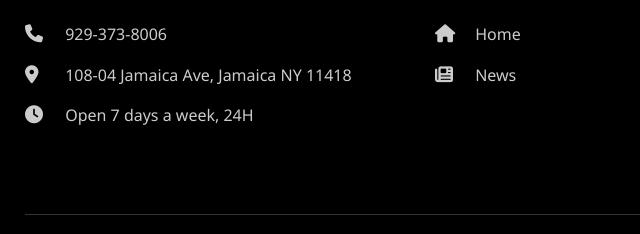
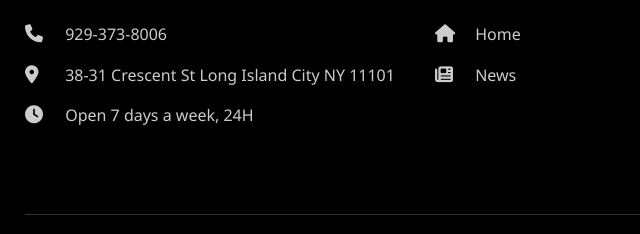
Before and after one commit to liuy-111/333, a plain HTML site: page index.html in a window 1280 px wide. Shown: the part 3889-4123 px from the top of the page, 0-640 px from the left. Drawn offline with Linux system fonts and the light colour scheme.

Commit message:
Update index.html

```diff
--- a/index.html
+++ b/index.html
@@ -789,7 +789,7 @@
                 <div class="footer-section">
                     <h3>Contact Us</h3>
                     <p><i class="fas fa-phone"></i> 929-373-8006</p>
-                    <p><i class="fas fa-map-marker-alt"></i> 108-04 Jamaica Ave, Jamaica NY 11418</p>
+                    <p><i class="fas fa-map-marker-alt"></i> 38-31 Crescent St Long Island City NY 11101</p>
                     <p><i class="fas fa-clock"></i> Open 7 days a week, 24H</p>
                 </div>
                 <div class="footer-section">
```
